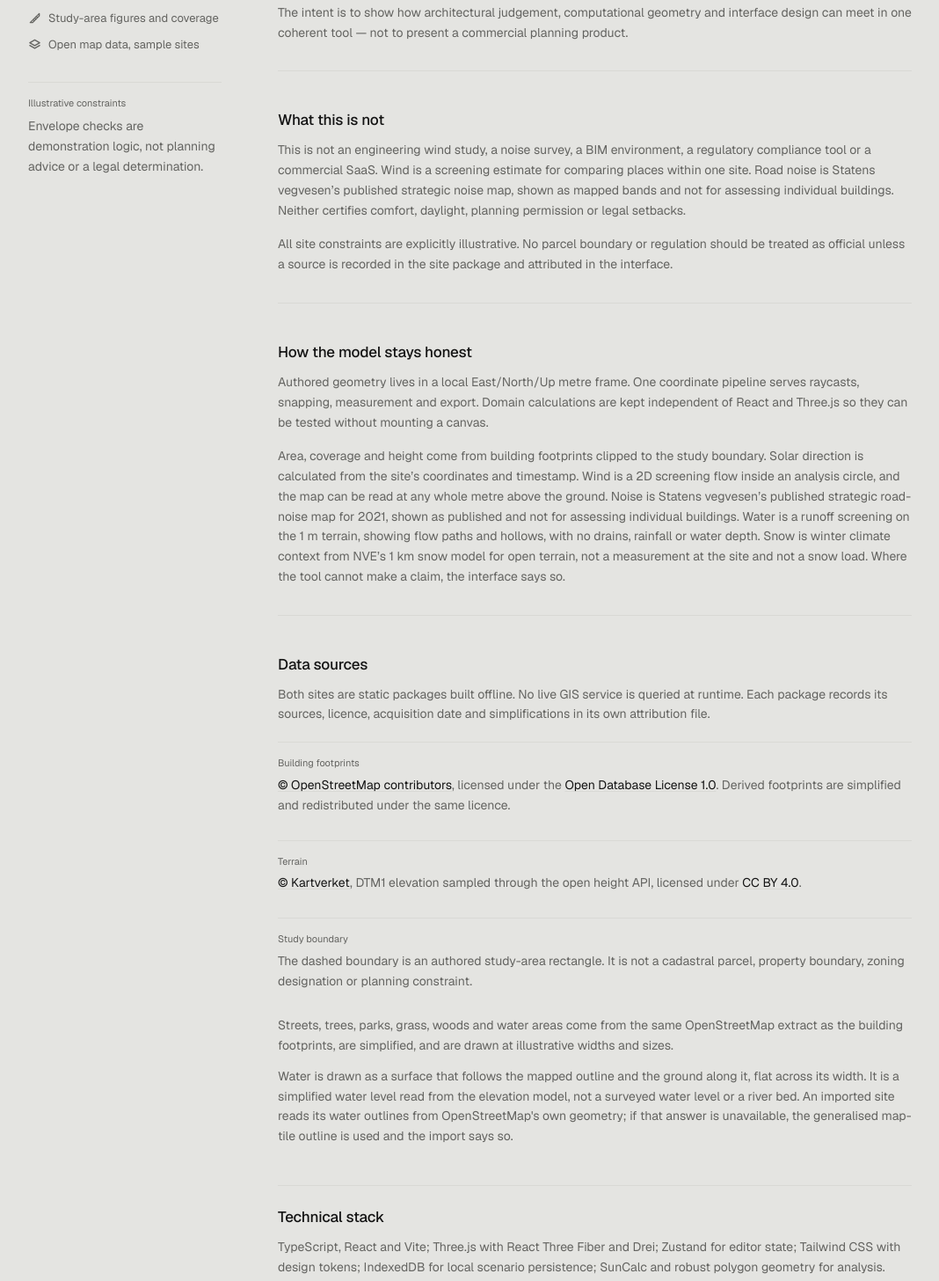
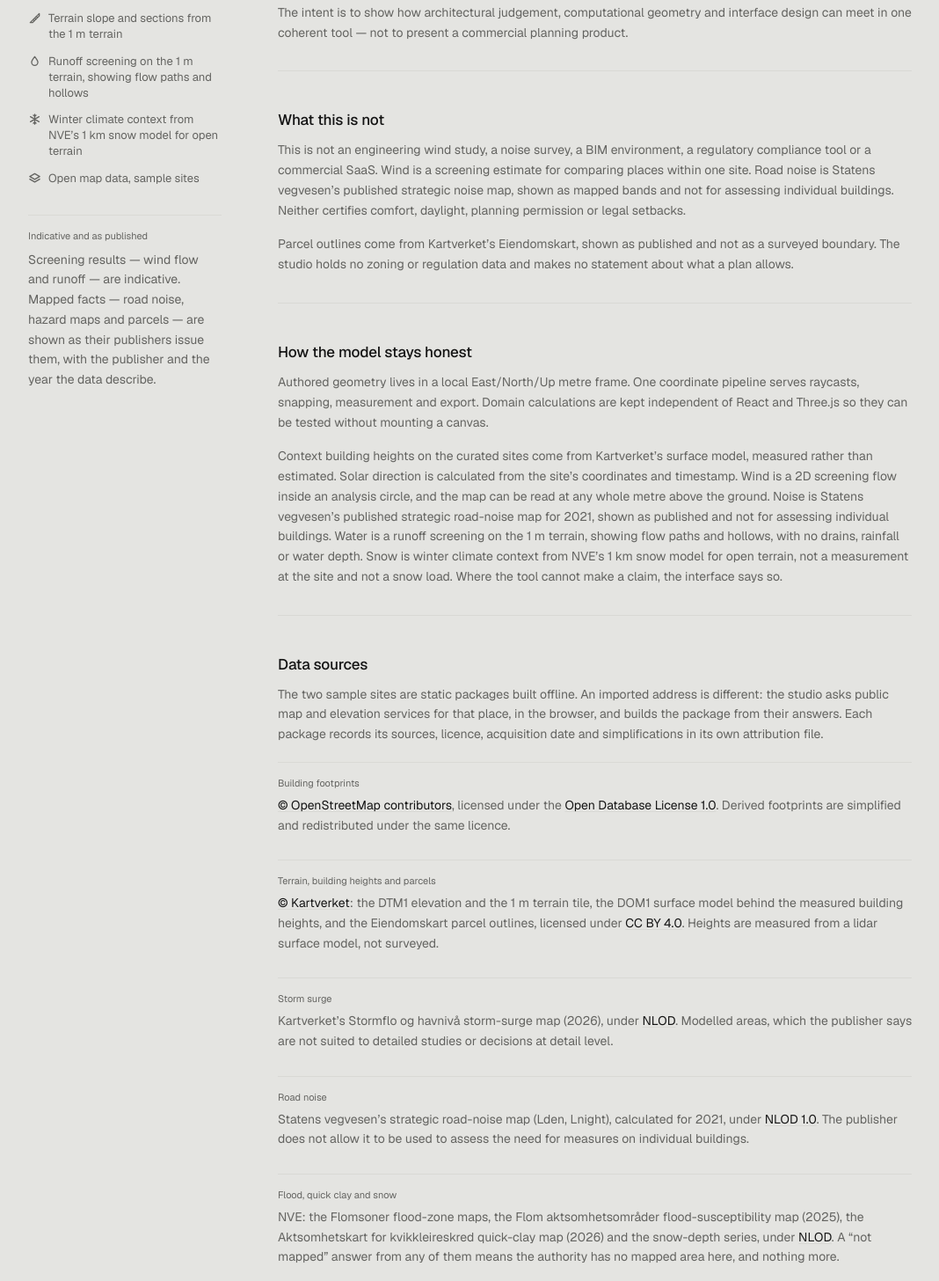
Before and after one commit to Guslee93/terraform, a React (Vite) app: page /about in a window 1280 px wide. Shown: the part 588-2044 px from the top of the page at 88% size, without its empty margins (36-1104 px from the left). Built offline with nearby package versions, Linux system fonts and the light colour scheme.

Commit message:
fix(about): match the page to the five analyses and their sources

```diff
--- a/src/app/AboutPage.tsx
+++ b/src/app/AboutPage.tsx
@@ -6,7 +6,7 @@ const sections = [
   {
     title: 'What this is',
     body: [
-      'Terraform is a microclimate and site-analysis prototype. A visitor enters an address or opens a sample site, chooses the study area, and reads sun and shadow, wind exposure, road noise and area figures. An optional mode lets them test a building of their own against the same readings.',
+      'Terraform is a microclimate and site-analysis prototype. A visitor enters an address or opens a sample site, and reads sun and shadow, wind flow, road noise, runoff and winter snow, with the slope of the ground and a section through it. An optional mode lets them test a building of their own against the same readings.',
       'The intent is to show how architectural judgement, computational geometry and interface design can meet in one coherent tool — not to present a commercial planning product.',
     ],
   },
@@ -14,14 +14,14 @@ const sections = [
     title: 'What this is not',
     body: [
       'This is not an engineering wind study, a noise survey, a BIM environment, a regulatory compliance tool or a commercial SaaS. Wind is a screening estimate for comparing places within one site. Road noise is Statens vegvesen’s published strategic noise map, shown as mapped bands and not for assessing individual buildings. Neither certifies comfort, daylight, planning permission or legal setbacks.',
-      'All site constraints are explicitly illustrative. No parcel boundary or regulation should be treated as official unless a source is recorded in the site package and attributed in the interface.',
+      'Parcel outlines come from Kartverket’s Eiendomskart, shown as published and not as a surveyed boundary. The studio holds no zoning or regulation data and makes no statement about what a plan allows.',
     ],
   },
   {
     title: 'How the model stays honest',
     body: [
       'Authored geometry lives in a local East/North/Up metre frame. One coordinate pipeline serves raycasts, snapping, measurement and export. Domain calculations are kept independent of React and Three.js so they can be tested without mounting a canvas.',
-      'Area, coverage and height come from building footprints clipped to the study boundary. Solar direction is calculated from the site’s coordinates and timestamp. Wind is a 2D screening flow inside an analysis circle, and the map can be read at any whole metre above the ground. Noise is Statens vegvesen’s published strategic road-noise map for 2021, shown as published and not for assessing individual buildings. Water is a runoff screening on the 1 m terrain, showing flow paths and hollows, with no drains, rainfall or water depth. Snow is winter climate context from NVE’s 1 km snow model for open terrain, not a measurement at the site and not a snow load. Where the tool cannot make a claim, the interface says so.',
+      'Context building heights on the curated sites come from Kartverket’s surface model, measured rather than estimated. Solar direction is calculated from the site’s coordinates and timestamp. Wind is a 2D screening flow inside an analysis circle, and the map can be read at any whole metre above the ground. Noise is Statens vegvesen’s published strategic road-noise map for 2021, shown as published and not for assessing individual buildings. Water is a runoff screening on the 1 m terrain, showing flow paths and hollows, with no drains, rainfall or water depth. Snow is winter climate context from NVE’s 1 km snow model for open terrain, not a measurement at the site and not a snow load. Where the tool cannot make a claim, the interface says so.',
     ],
   },
 ]
@@ -61,7 +61,15 @@ export function AboutPage() {
               </li>
               <li className="flex gap-2">
                 <Icon name="ruler" size={15} className="mt-px shrink-0 text-ink-secondary" />
-                Study-area figures and coverage
+                Terrain slope and sections from the 1 m terrain
+              </li>
+              <li className="flex gap-2">
+                <Icon name="water" size={15} className="mt-px shrink-0 text-ink-secondary" />
+                Runoff screening on the 1 m terrain, showing flow paths and hollows
+              </li>
+              <li className="flex gap-2">
+                <Icon name="snow" size={15} className="mt-px shrink-0 text-ink-secondary" />
+                Winter climate context from NVE’s 1 km snow model for open terrain
               </li>
               <li className="flex gap-2">
                 <Icon name="layers" size={15} className="mt-px shrink-0 text-ink-secondary" />
@@ -70,11 +78,12 @@ export function AboutPage() {
             </ul>
             <div className="mt-8 border-t border-line py-4">
               <p className="text-caption text-ink-secondary">
-                Illustrative constraints
+                Indicative and as published
               </p>
               <p className="mt-2 text-body leading-relaxed text-ink-secondary">
-                Envelope checks are demonstration logic, not planning advice or a legal
-                determination.
+                Screening results — wind flow and runoff — are indicative. Mapped facts — road
+                noise, hazard maps and parcels — are shown as their publishers issue them, with the
+                publisher and the year the data describe.
               </p>
             </div>
           </aside>
@@ -100,9 +109,10 @@ export function AboutPage() {
                 Data sources
               </h2>
               <p className="mt-3 text-body leading-relaxed text-ink-secondary">
-                Both sites are static packages built offline. No live GIS service is queried at
-                runtime. Each package records its sources, licence, acquisition date and
-                simplifications in its own attribution file.
+                The two sample sites are static packages built offline. An imported address is
+                different: the studio asks public map and elevation services for that place, in the
+                browser, and builds the package from their answers. Each package records its
+                sources, licence, acquisition date and simplifications in its own attribution file.
               </p>
               <ul className="mt-5 space-y-3">
                 <li className="border-t border-line py-4">
@@ -132,7 +142,7 @@ export function AboutPage() {
                 </li>
                 <li className="border-t border-line py-4">
                   <p className="text-caption text-ink-secondary">
-                    Terrain
+                    Terrain, building heights and parcels
                   </p>
                   <p className="mt-1.5 text-body leading-relaxed text-ink-secondary">
                     <a
@@ -143,7 +153,9 @@ export function AboutPage() {
                     >
                       © Kartverket
                     </a>
-                    , DTM1 elevation sampled through the open height API, licensed under{' '}
+                    : the DTM1 elevation and the 1 m terrain tile, the DOM1 surface model behind the
+                    measured building heights, and the Eiendomskart parcel outlines, licensed
+                    under{' '}
                     <a
                       href="https://creativecommons.org/licenses/by/4.0/"
                       target="_blank"
@@ -152,19 +164,72 @@ export function AboutPage() {
                     >
                       CC BY 4.0
                     </a>
-                    .
+                    . Heights are measured from a lidar surface model, not surveyed.
                   </p>
                 </li>
                 <li className="border-t border-line py-4">
                   <p className="text-caption text-ink-secondary">
-                    Study boundary
+                    Storm surge
                   </p>
                   <p className="mt-1.5 text-body leading-relaxed text-ink-secondary">
-                    The dashed boundary is an authored study-area rectangle. It is not a cadastral
-                    parcel, property boundary, zoning designation or planning constraint.
+                    Kartverket’s Stormflo og havnivå storm-surge map (2026), under{' '}
+                    <a
+                      href="https://data.norge.no/nlod/"
+                      target="_blank"
+                      rel="noreferrer"
+                      className="text-ink underline decoration-line underline-offset-2 hover:decoration-ink"
+                    >
+                      NLOD
+                    </a>
+                    . Modelled areas, which the publisher says are not suited to detailed studies
+                    or decisions at detail level.
+                  </p>
+                </li>
+                <li className="border-t border-line py-4">
+                  <p className="text-caption text-ink-secondary">
+                    Road noise
+                  </p>
+                  <p className="mt-1.5 text-body leading-relaxed text-ink-secondary">
+                    Statens vegvesen’s strategic road-noise map (Lden, Lnight), calculated for 2021,
+                    under{' '}
+                    <a
+                      href="https://data.norge.no/nlod/en/1.0"
+                      target="_blank"
+                      rel="noreferrer"
+                      className="text-ink underline decoration-line underline-offset-2 hover:decoration-ink"
+                    >
+                      NLOD 1.0
+                    </a>
+                    . The publisher does not allow it to be used to assess the need for measures on
+                    individual buildings.
+                  </p>
+                </li>
+                <li className="border-t border-line py-4">
+                  <p className="text-caption text-ink-secondary">
+                    Flood, quick clay and snow
+                  </p>
+                  <p className="mt-1.5 text-body leading-relaxed text-ink-secondary">
+                    NVE: the Flomsoner flood-zone maps, the Flom aktsomhetsområder
+                    flood-susceptibility map (2025), the Aktsomhetskart for kvikkleireskred
+                    quick-clay map (2026) and the snow-depth series, under{' '}
+                    <a
+                      href="https://data.norge.no/nlod/"
+                      target="_blank"
+                      rel="noreferrer"
+                      className="text-ink underline decoration-line underline-offset-2 hover:decoration-ink"
+                    >
+                      NLOD
+                    </a>
+                    . A “not mapped” answer from any of them means the authority has no mapped
+                    area here, and nothing more.
                   </p>
                 </li>
               </ul>
+              <p className="mt-3 text-body leading-relaxed text-ink-secondary">
+                The study area is the rectangle the readings are measured over — authored for the
+                sample sites, and the chosen frame inset by 15 % for an imported address. It is not a
+                cadastral parcel, property boundary, zoning designation or planning constraint.
+              </p>
               <p className="mt-3 text-body leading-relaxed text-ink-secondary">
                 Streets, trees, parks, grass, woods and water areas come from the same
                 OpenStreetMap extract as the building footprints, are simplified, and are drawn at
```
Also changed, not shown: 3 other files (tests, documents, lock files or other folders).
